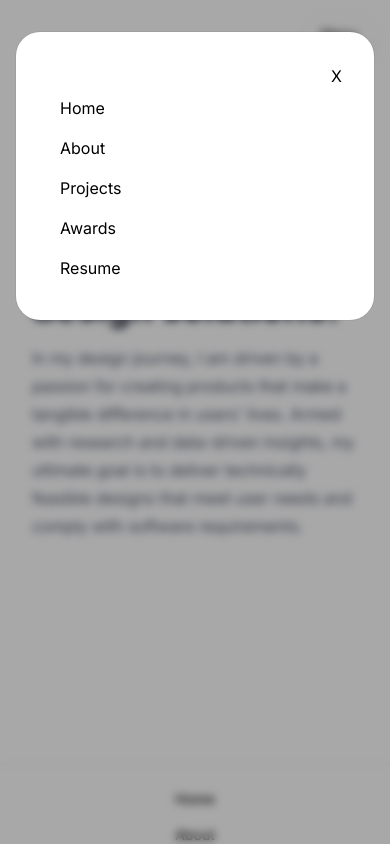
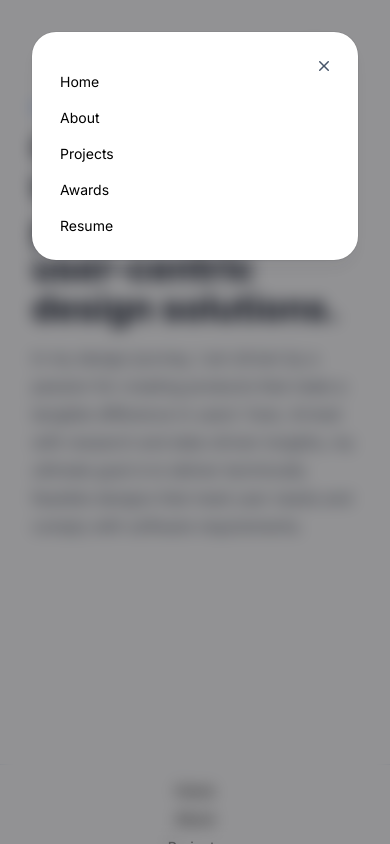
Before and after one commit to christinaraganit/fall_portfolio, a Next.js app in the folder portfolio/: page /projects in a window 390 px wide. Both pictures are taken after a click on the button "Menu". Shown: the top 844 px of the page. Built offline with nearby package versions, Linux system fonts and the light colour scheme.

Commit message:
footer = aligned, mobile nav =styled
hell yea

```diff
--- a/portfolio/app/page.tsx
+++ b/portfolio/app/page.tsx
@@ -7,13 +7,15 @@ export default function Home() {
     <main
       className="flex flex-col items-center
       gap-8 md:gap-16 lg:gap-24
-    p-4 md:p-12 lg:py-24 lg:px-40"
+    p-8 pt-20 md:p-12 lg:py-24 lg:px-40"
     >
       <div className="prose prose-base pt-12 md:pt-20">
         <Overline text="Welcome to the portfolio of" color="blue"></Overline>
         <h1>Christina Raganit, User Experience Designer</h1>
         <p className="lead">
-          I am a designer-developer powerhouse who has a deep adoration for design systems and is well-versed in UI design, UX research, and frontend development.
+          I am a designer-developer powerhouse who has a deep adoration for
+          design systems and is well-versed in UI design, UX research, and
+          frontend development.
         </p>
       </div>
 
--- a/portfolio/components/footer.tsx
+++ b/portfolio/components/footer.tsx
@@ -1,40 +1,40 @@
 export default function Footer() {
   return (
-    <footer className="px-4 mt-20 border-t text-sm border-slate-200/80 pb-6 pt-4 max-w-full py-12 max-w-full flex flex-col gap-4 lg:gap-8 xl:gap-12 items-center">
-      <div className="pl-2 pr-2 max-w-5xl w-full flex flex-col gap-4 lg:flex-row items-center">
-        <div className="flex flex-col justify-center items-center md:flex-row w-1/2 lg:justify-start">
+    <footer className="mt-20 border-t text-sm border-slate-200/80 pb-6 pt-4 max-w-full py-12 max-w-full flex flex-col gap-4 lg:gap-8 xl:gap-12 items-center">
+      <div className="px-8 max-w-5xl w-full flex flex-col gap-4 lg:flex-row items-center">
+        <div className="flex flex-col gap-2 lg:gap-4 justify-center items-center md:flex-row w-1/2 lg:justify-start">
           <a
-            className="relative block px-3 py-2 font-medium transition hover:text-blue-500"
+            className="relative block font-medium transition hover:text-blue-500"
             href="/"
           >
             Home
           </a>
           <a
-            className="relative block px-3 py-2 font-medium transition hover:text-blue-500"
+            className="relative block font-medium transition hover:text-blue-500"
             href="/about"
           >
             About
           </a>
           <a
-            className="relative block px-3 py-2 font-medium transition hover:text-blue-500"
+            className="relative block font-medium transition hover:text-blue-500"
             href="/projects"
           >
             Projects
           </a>
           <a
-            className="relative block px-3 py-2 font-medium transition hover:text-blue-500"
+            className="relative block font-medium transition hover:text-blue-500"
             href="/awards"
           >
             Awards
           </a>
           <a
-            className="relative block px-3 py-2 font-medium transition text-blue-500 hover:text-blue-700"
+            className="relative block font-medium transition text-blue-500 hover:text-blue-700"
             href="/"
           >
             Resume
           </a>
         </div>
-        <div className="flex lg:w-1/2 justify-center lg:justify-end">
+        <div className="flex text-xs text-slate-800/80 lg:text-sm lg:w-1/2 justify-center lg:justify-end">
           Developed by Christina Raganit.
         </div>
       </div>
--- a/portfolio/components/nav.tsx
+++ b/portfolio/components/nav.tsx
@@ -1,6 +1,7 @@
-'use client';
+"use client";
 import { useState } from "react";
 import { Dialog } from "@headlessui/react";
+import { XMarkIcon } from "@heroicons/react/20/solid";
 
 export default function Nav() {
   const [modalOpen, setModalOpen] = useState(false);
@@ -54,27 +55,21 @@ export default function Nav() {
           </li>
         </ul>
       </nav>
-      <nav
-        className="fixed top-4 right-4 pointer-events-auto md:hidden"
-      >
+      <nav className="fixed block top-8 right-8 pointer-events-auto md:hidden">
         <button
-          className="group flex items-center rounded-full bg-white/90 px-4 py-2 text-sm font-medium text-zinc-800 shadow-lg shadow-black-800/5 ring-1 ring-zinc-900/5 backdrop-blur"
+          className="group flex flex w-fit rounded-full bg-white/90 px-4 py-2 text-sm font-medium text-slate-800 shadow-lg shadow-slate-800/5 ring-1 ring-zinc-900/5 backdrop-blur"
           onClick={() => setModalOpen(true)}
         >
           Menu
         </button>
         <Dialog as="div" onClose={() => setModalOpen(false)} open={modalOpen}>
           {/* The backdrop, rendered as a fixed sibling to the panel container */}
-          <div className="fixed inset-0 z-50 bg-zinc-800/40 backdrop-blur-sm opacity-100" aria-hidden="true" />
-          <Dialog.Panel className="fixed inset-x-4 top-8 z-50 origin-top rounded-3xl bg-white p-8 ring-1 ring-zinc-900/5 opacity-100 scale-100">
-            <ul className="flex flex-col">
-              <li className="flex justify-end">
-                <a>
-                  <button onClick={() => setModalOpen(false)}>
-                    X
-                  </button>
-                </a>
-              </li>
+          <div
+            className="fixed inset-0 z-50 bg-zinc-800/50 backdrop-blur opacity-100"
+            aria-hidden="true"
+          />
+          <Dialog.Panel className="flex flex-row fixed mx-4 inset-x-4 top-8 z-50 origin-top rounded-3xl bg-white p-4 ring-1 ring-zinc-900/5 opacity-100 scale-100 shadow-lg shadow-slate-800/5 backdrop-blur">
+            <ul className="flex w-full flex-col text-sm pt-4">
               <li>
                 <a
                   className="relative block px-3 py-2 transition hover:text-blue-500"
@@ -116,10 +111,20 @@ export default function Nav() {
                 </a>
               </li>
             </ul>
+            <div className="flex justify-end h-fit">
+              <a className="p-2">
+                <button onClick={() => setModalOpen(false)}>
+                  <XMarkIcon
+                    width={20}
+                    height={20}
+                    className="text-slate-600 hover:text-blue-500"
+                  ></XMarkIcon>
+                </button>
+              </a>
+            </div>
           </Dialog.Panel>
         </Dialog>
       </nav>
     </>
-
   );
 }
```
